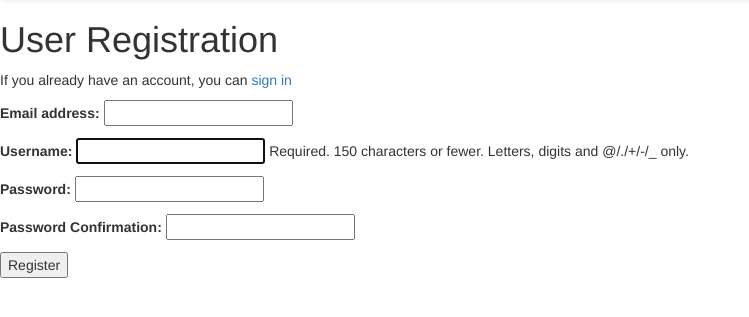
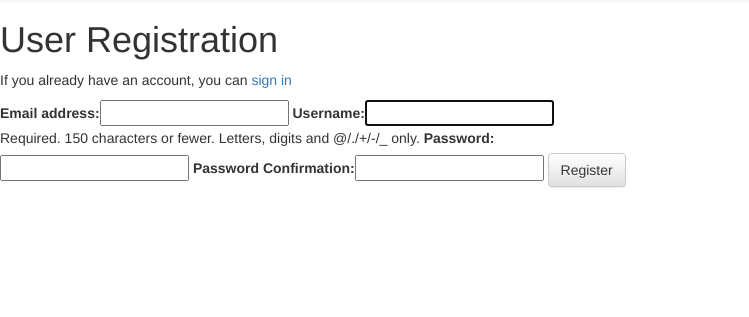
Before and after one commit to Angie55/django-authentication, a Django app: page /accounts/register/ in a window 1280 px wide. Shown: the part 52-369 px from the top of the page, without its empty margins (0-749 px from the left). Run offline with Django 3.2, Linux system fonts and the light colour scheme; some libraries are stand-ins or nearby versions.

Commit message:
Added styling

```diff
--- a/accounts/templates/login.html
+++ b/accounts/templates/login.html
@@ -1,12 +1,14 @@
 {% extends 'base.html' %}
+
+{% load bootstrap_tags %}
 
 {% block page_title %}Login Page{% endblock %}
 
 {% block page_heading %}User login{% endblock %} {% block content %}
 <form method="POST">
     {% csrf_token %}
-    {{ login_form }}
-    <button type="submit">Login</button>
+    {{ login_form | as_bootstrap}}
+    <button type="submit" class="btn btn-default">Login</button>
 </form>
 <p><a href="{% url 'password_reset' %}">Reset Password</a></p>
 {% endblock %}
--- a/accounts/templates/registration.html
+++ b/accounts/templates/registration.html
@@ -1,4 +1,6 @@
 {% extends 'base.html' %}
+
+{% load bootstrap_tags %}
 
 {% block page_title %}Registration Page{% endblock %}
 
@@ -6,8 +8,8 @@
 <p>If you already have an account, you can <a href="{% url 'login' %}">sign in </a></p>
 
 <form method="POST">
-    {% csrf_token %} {{ registration_form.as_p }}
-    <button type="submit">Register</button>
+    {% csrf_token %} {{ registration_form | as_bootstrap }}
+    <button type="submit" class="btn btn-default">Register</button>
 </form>
 
 {% endblock %}
--- /dev/null
+++ b/static/css/styles.css
@@ -0,0 +1,3 @@
+form {
+    width: 50%;
+}
--- a/templates/base.html
+++ b/templates/base.html
@@ -1,3 +1,4 @@
+{% load staticfiles %}
 <html>
 
 <head>
@@ -8,13 +9,13 @@
 
     <!-- Optional theme -->
     <link rel="stylesheet" href="https://maxcdn.bootstrapcdn.com/bootstrap/3.3.7/css/bootstrap-theme.min.css" integrity="sha384-rHyoN1iRsVXV4nD0JutlnGaslCJuC7uwjduW9SVrLvRYooPp2bWYgmgJQIXwl/Sp" crossorigin="anonymous">
-
+    <!-- css -->
+    <link rel="stylesheet" href="{% static 'css/styles.css' %}" type="text/css">
     <!-- Latest compiled and minified JavaScript -->
     <script src="https://maxcdn.bootstrapcdn.com/bootstrap/3.3.7/js/bootstrap.min.js" integrity="sha384-Tc5IQib027qvyjSMfHjOMaLkfuWVxZxUPnCJA7l2mCWNIpG9mGCD8wGNIcPD7Txa" crossorigin="anonymous"></script>
 </head>
 
 <body>
-
 
     <nav class="navbar navbar-default">
         <ul class="nav navbar-nav">
```
Also changed, not shown: django_auth/settings.py (+9 -0 lines), README.md.
